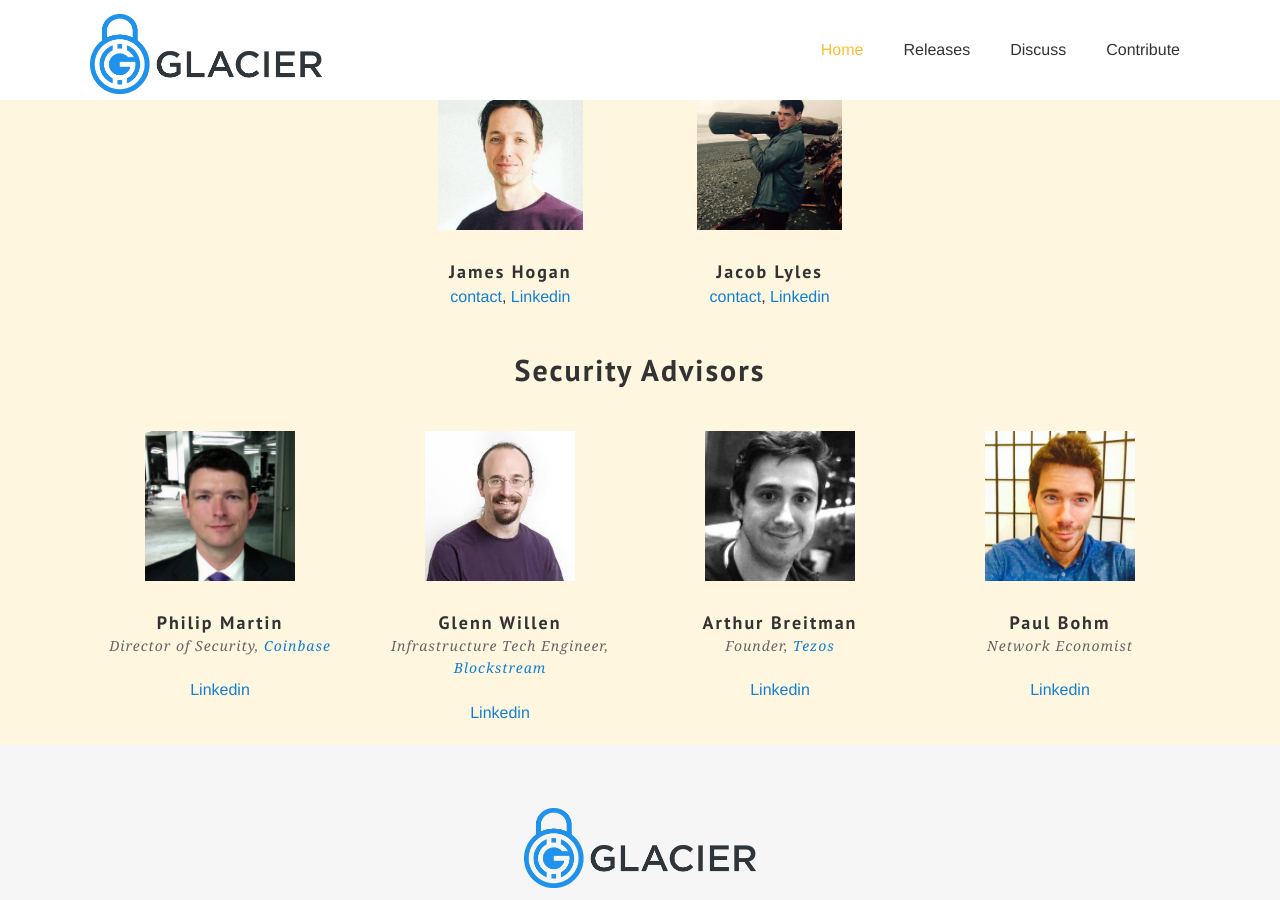
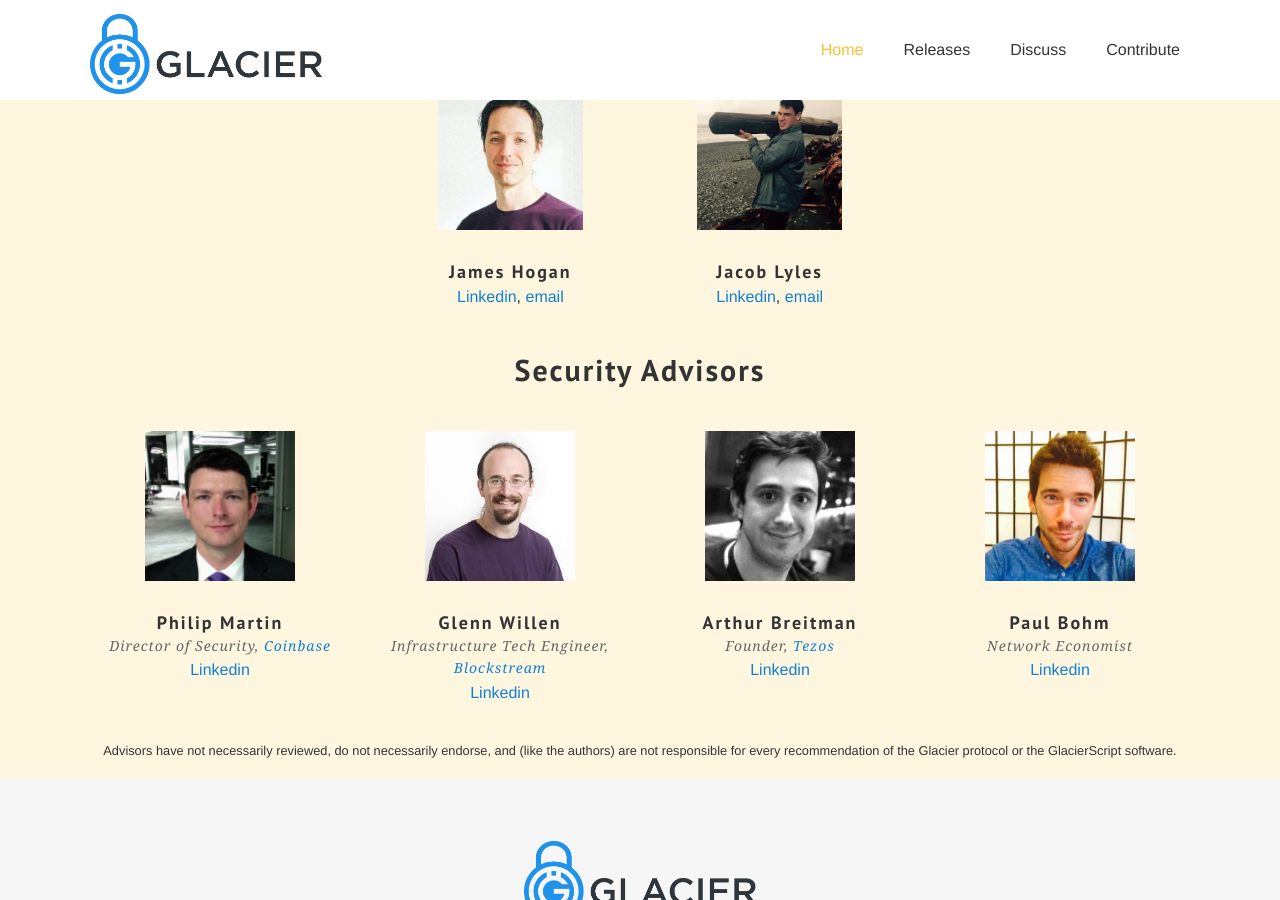
Before and after one commit to GlacierProtocol/glacierprotocol.github.io, a Jekyll site: the page built from index.html, in a window 1280 px wide and 900 px high, scrolled down 1537 px. Built offline with Jekyll 4.4.1, drawn with Linux system fonts in a browser that asks for light colours; some web fonts are replaced; the list of posts is cut into pages by our own code.

Commit message:
finished team page

```diff
--- a/index.html
+++ b/index.html
@@ -132,7 +132,7 @@ advisors:
             <div class='member centered-text' data-target='#member-{{forloop.index}}'>
               <img src='{{site.url}}/images/{{developer.image}}' style="height: 150px; width: 150px;">
               <h3>{{developer.name}}</h3>
-              <p><a href="{{developer.contact}}">contact</a>, <a href="{{developer.linkedin}}">Linkedin</a></p>
+              <p><a href="{{developer.linkedin}}">Linkedin</a>, <a href="{{developer.contact}}">email</a></p>
             </div>
           </div>
         {% endfor %}
@@ -146,11 +146,13 @@ advisors:
             <div class='member centered-text' data-target='#member-{{forloop.index}}'>
               <img src='{{site.url}}/images/{{advisor.image}}' style="height: 150px; width: 150px;">
               <h3>{{advisor.name}}</h3>
-              <p class='position'>{{advisor.position}}</p>
+              <p class='position' style="margin-bottom: 0px;">{{advisor.position}}</p>
               <p><a href="{{advisor.linkedin}}">Linkedin</a></p>
             </div>
           </div>
         {% endfor %}
+
     </div>
+    <div style="font-size: 0.8em; padding: 20px; text-align: center;">Advisors have not necessarily reviewed, do not necessarily endorse, and (like the authors) are not responsible for every recommendation of the Glacier protocol or the GlacierScript software.</div>
   </div>
 </div>
```
